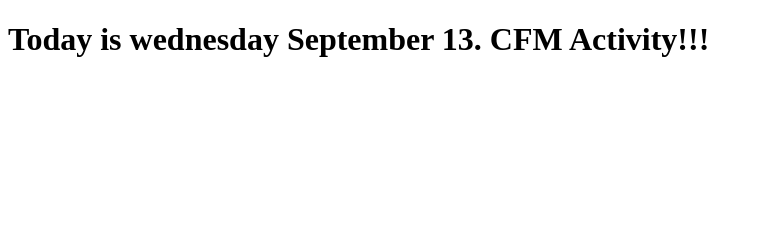
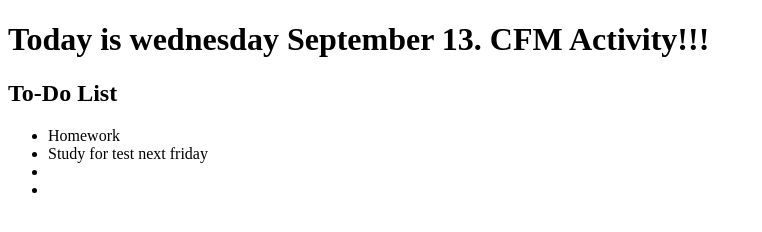
Before and after one commit to diegosan17/DiegoSantosPortfolio.github.io, a plain HTML site: page index.html in a window 1280 px wide. Shown: the whole page, without its empty margins (0-762 px from the left). Drawn offline with Linux system fonts and the light colour scheme.

Commit message:
Update index.html

```diff
--- a/index.html
+++ b/index.html
@@ -13,6 +13,12 @@
     <h1>
       Today is wednesday September 13. CFM Activity!!!
     </h1>
-
+    <h2>To-Do List</h2>
+    <ul>
+      <li>Homework</li>
+      <li>Study for test next friday</li>
+      <li></li>
+      <li></li>
+    </ul>
   </body>
 </html>
```
